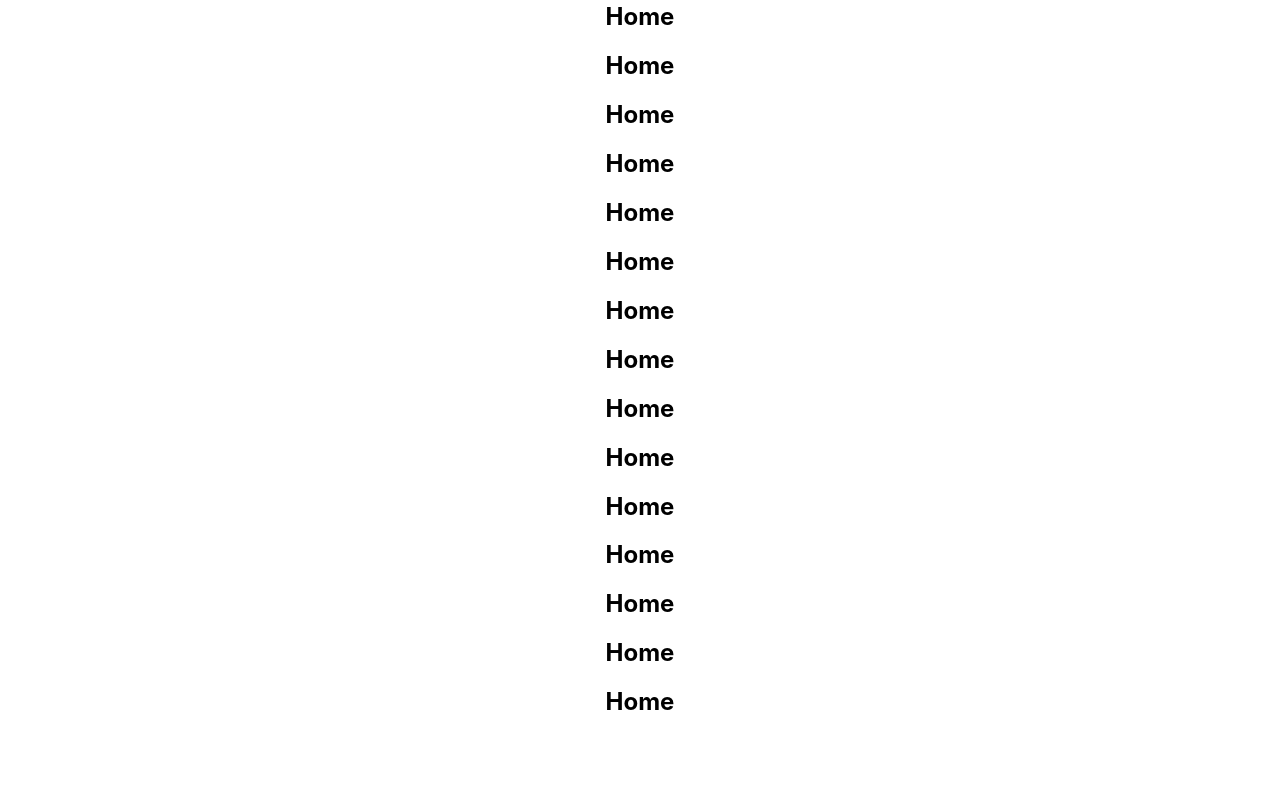
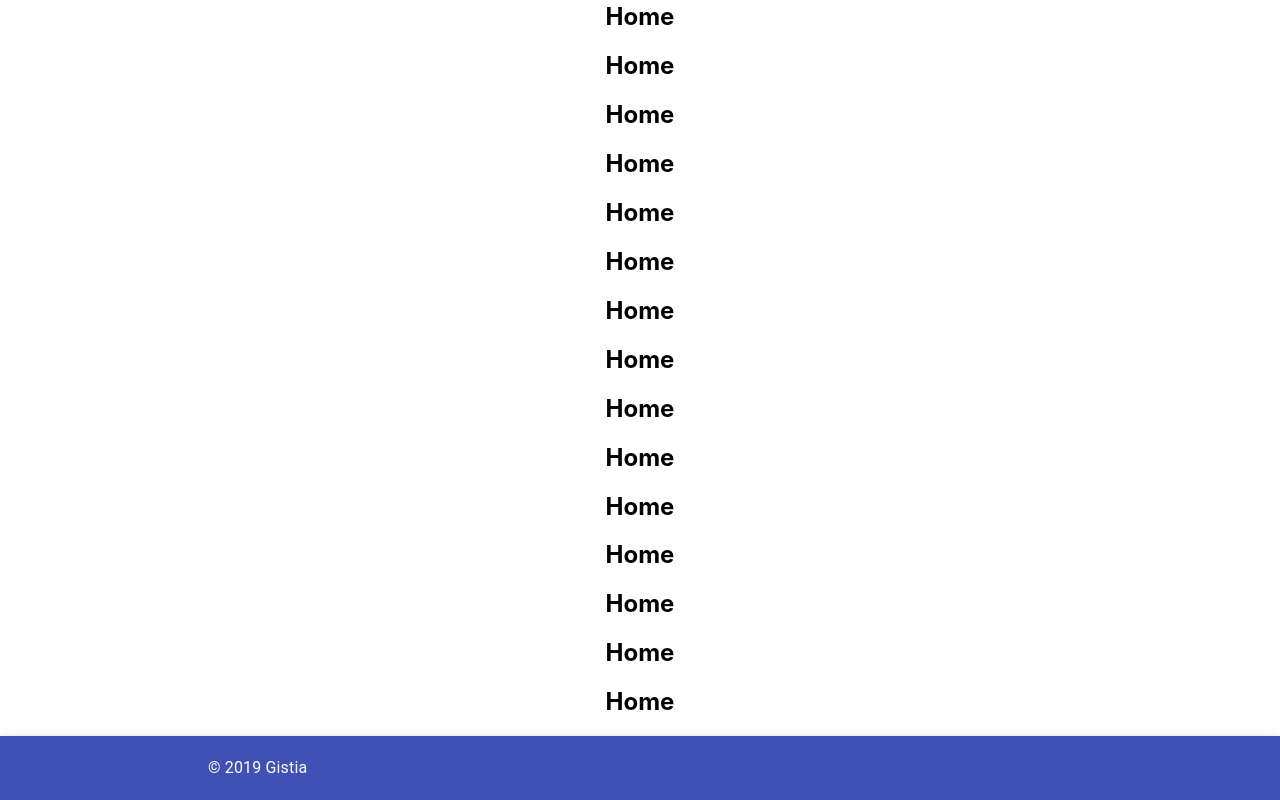
Before and after one commit to tomvik/Portfolio, a React (Create React App) app in the folder portfolio/: page /Portfolio/home in a window 1280 px wide. Shown: the part 326-1126 px from the top of the page. Before the commit the page ends 1062 px from the top, so only its background shows below. Built offline with nearby package versions, Linux system fonts and the light colour scheme.

Commit message:
Adds sticky footer

```diff
--- a/portfolio/package.json
+++ b/portfolio/package.json
@@ -14,12 +14,14 @@
     "@types/react": "^17.0.0",
     "@types/react-dom": "^17.0.0",
     "@types/react-router-dom": "^5.1.7",
+    "@types/styled-components": "^5.1.7",
     "fontsource-roboto": "^4.0.0",
     "gh-pages": "^3.1.0",
     "react": "^17.0.1",
     "react-dom": "^17.0.1",
     "react-router-dom": "^5.2.0",
     "react-scripts": "4.0.2",
+    "styled-components": "^5.2.1",
     "typescript": "^4.1.2",
     "web-vitals": "^1.0.1"
   },
--- /dev/null
+++ b/portfolio/src/components/Footer.tsx
@@ -0,0 +1,28 @@
+import React from "react";
+
+import { AppBar, Container, Toolbar, Typography } from "@material-ui/core";
+
+// TODO: Verify later if it needs to be used or not.
+// Link of current answer: https://stackoverflow.com/questions/4575826/how-to-push-a-footer-to-the-bottom-of-page-when-content-is-short-or-missing
+// Link of this answer: https://stackoverflow.com/questions/50303821/keeping-footer-down-at-the-bottom-with-material-ui-expansion-drawers
+// import styled from "styled-components";
+// const FooterStyled = styled.div`
+//   margin-top:calc(5% + 60px);
+//   bottom: 0;
+// `
+
+const Footer = () => {
+  return (
+    <AppBar position="static" color="primary" >
+      <Container maxWidth="md">
+        <Toolbar>
+          <Typography variant="body1" color="inherit">
+            © 2019 Gistia
+            </Typography>
+        </Toolbar>
+      </Container>
+    </AppBar>
+  )
+}
+
+export default Footer
--- a/portfolio/src/index.tsx
+++ b/portfolio/src/index.tsx
@@ -5,12 +5,24 @@ import App from "./App";
 import reportWebVitals from "./reportWebVitals";
 import { BrowserRouter as Router } from "react-router-dom";
 import Header from "./components/Header";
+import Footer from "./components/Footer";
+import styled from "styled-components";
+
+const StyledWrapper = styled.div`
+  display: flex;
+  min-height: 100vh;
+  flex-direction: column;
+  justify-content: space-between
+`
 
 ReactDOM.render(
   <React.StrictMode>
     <Router>
-      <Header />
-      <App />
+      <StyledWrapper>
+        <Header />
+        <App />
+        <Footer />
+      </StyledWrapper>
     </Router>
   </React.StrictMode>,
   document.getElementById("root")
```
Also changed, not shown: 1 other file (tests, documents, lock files or other folders).
